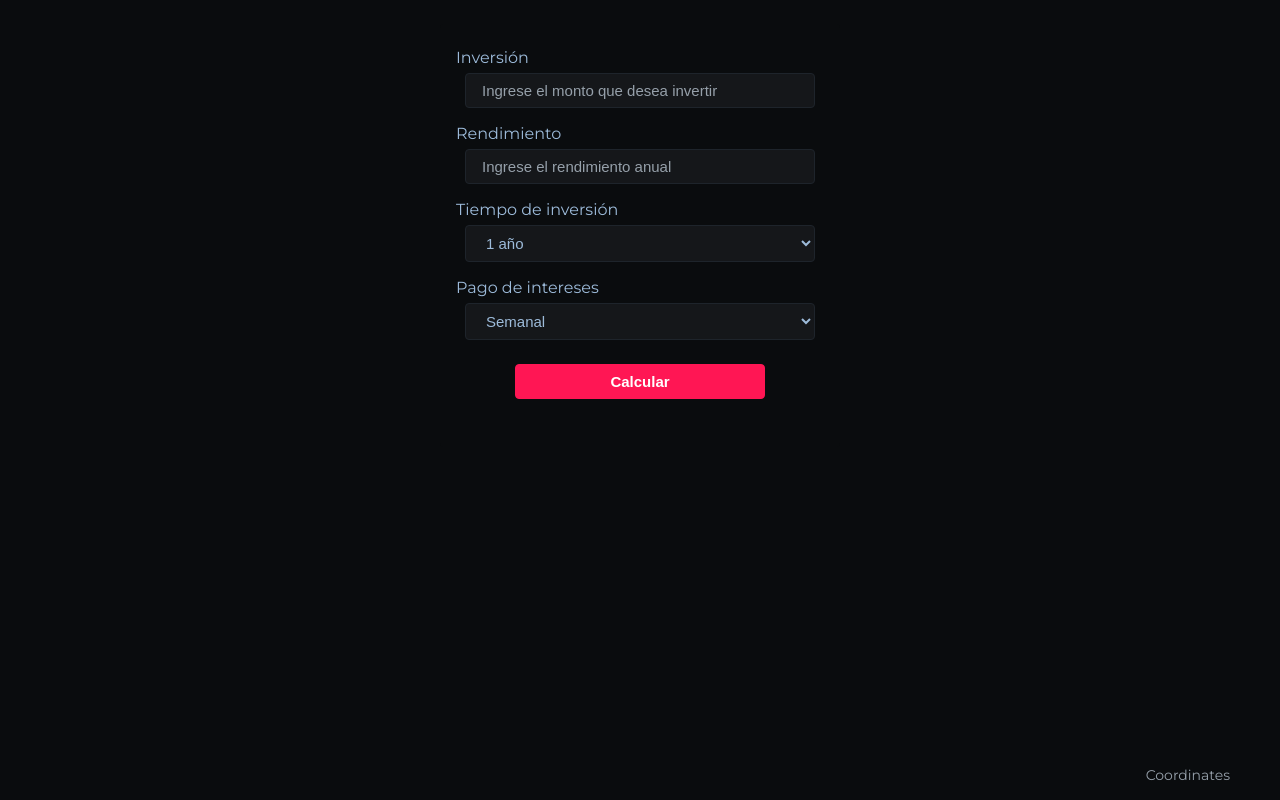
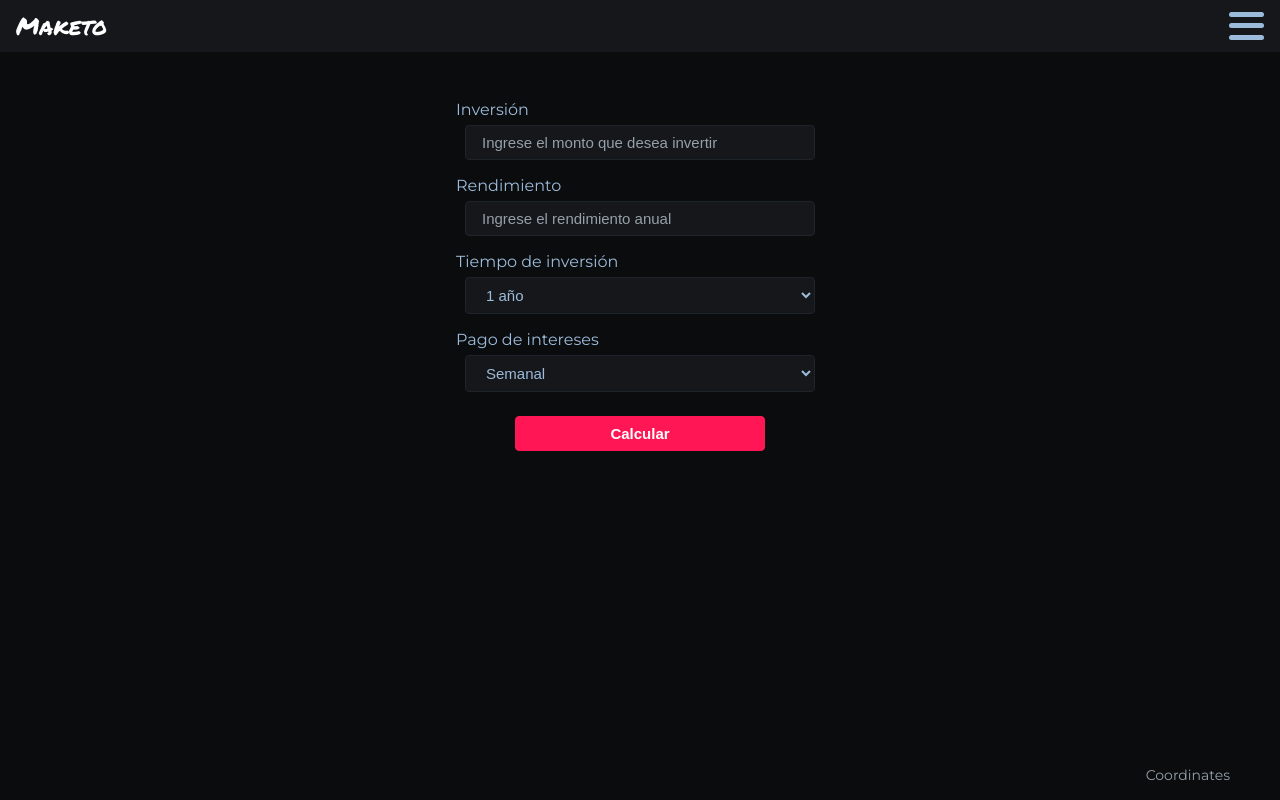
Before and after one commit to irvingSaenzColon/maketo, a plain HTML site: page index.html in a window 1280 px wide. Drawn offline with Linux system fonts and the light colour scheme.

Commit message:
i created nav tags and placed it in position with a little css

```diff
--- a/css/styles.css
+++ b/css/styles.css
@@ -25,14 +25,80 @@ html{
     font-size: 62.5%;
     font-family: 'Montserrat', sans-serif;
 }
+
+header{
+    position: sticky;
+    top: 0;
+}
+
 body{
     scroll-behavior: smooth;
     background-color: var(--oxford-blue);
 }
+
 p{
     font-size: 1.4rem;
     color: var(--glaucous);
     margin-bottom: 16px;
+}
+
+/* navbar */
+
+.nav{
+    display: flex;
+    justify-content: space-between;
+    align-items: center;
+    list-style-type: none;
+    padding: 8px 16px;
+    background-color: var(--rich-black-fogra-29);
+}
+
+.nav__logo{
+    font-size: 2.4rem;
+    font-family: 'Permanent Marker', cursive;
+    text-decoration: none;
+    color: var(--white);
+}
+
+.nav__burger{
+    display: flex;
+    flex-wrap: wrap;
+    align-items: center;
+    width: 35px;
+    height: 35px;
+    border: none;
+    padding: 0;
+    background-color: transparent;
+}
+
+.nav__burger>div{
+    display: flex;
+    width: 100%;
+    height: 5px;
+}
+
+.nav__burger>span{
+    width: 100%;
+    height: 5px;
+    border-radius: var(--border-sm);
+    background-color: var(--pale-cerulean);
+}
+
+.nav__burger>div>span{
+    display: block;
+    width: 50%;
+    height: 100%;
+    background-color: var(--pale-cerulean);
+}
+
+.nav__burger>div>span:nth-child(1){
+    border-top-left-radius: var(--border-sm);
+    border-bottom-left-radius: var(--border-sm);
+}
+
+.nav__burger>div>span:nth-child(2){
+    border-top-right-radius: var(--border-sm);
+    border-bottom-right-radius: var(--border-sm);
 }
 
 /* form */
@@ -242,6 +308,7 @@ p{
 .inactive{
     display: none;
 }
+
 #coordinates{
     position: fixed;
     right: 50px;
--- a/index.html
+++ b/index.html
@@ -6,11 +6,25 @@
         <meta name="viewport" content="width=device-width, initial-scale=1.0">
         <link rel="preconnect" href="https://fonts.googleapis.com">
         <link rel="preconnect" href="https://fonts.gstatic.com" crossorigin>
-        <link href="https://fonts.googleapis.com/css2?family=Montserrat:wght@300;400;700&display=swap" rel="stylesheet">
+        <link href="https://fonts.googleapis.com/css2?family=Montserrat:wght@300;400;700&family=Permanent+Marker&display=swap" rel="stylesheet">
         <link rel="stylesheet" href="./css/styles.css"/>
     </head>
     <body>
-        <header></header>
+        <header>
+            <nav>
+                <ul class="nav">
+                    <a class="nav__logo" href="index.html">Maketo</a>
+                    <button class="nav__burger">
+                        <span></span>
+                        <div>
+                            <span></span>
+                            <span></span>
+                        </div>
+                        <span></span>
+                    </button>
+                </ul>
+            </nav>
+        </header>
         <main>
             <form class="form" autocomplete="off">
                 <label for="investment">Inversión</label>
--- a/js/main.js
+++ b/js/main.js
@@ -24,6 +24,8 @@ const page_number_buttons = document.querySelector('div.pageable-table>div');
 const change_page_buttons = document.querySelectorAll('div.pageable-table>button');
 const next_page = document.querySelector('button[data-direction="right"]');
 const previous_page = document.querySelector('button[data-direction="left"]');
+
+const burger_buton = document.querySelector('button.nav__burger');
 
 const graph_properties = {
     x_start : 0,
@@ -53,7 +55,9 @@ canvas.addEventListener('mousemove', getCanvasCoordinates);
 canvas.addEventListener('mouseenter', onCanvasEnter);
 canvas.addEventListener('mouseleave', onCanvasLeave);
 
-calculate_form.addEventListener('submit', onCalculate)
+calculate_form.addEventListener('submit', onCalculate);
+
+burger_buton.addEventListener('click', onClickBurger);
 
 // Resize functions
 function onWindowResize(event){
@@ -98,6 +102,10 @@ function onCanvasEnter(event){
  }
 
 //  Click functions
+function onClickBurger(event){
+    console.log('Me hicieron click');
+}
+
 function onCalculate(event){
     event.preventDefault();
 
```
